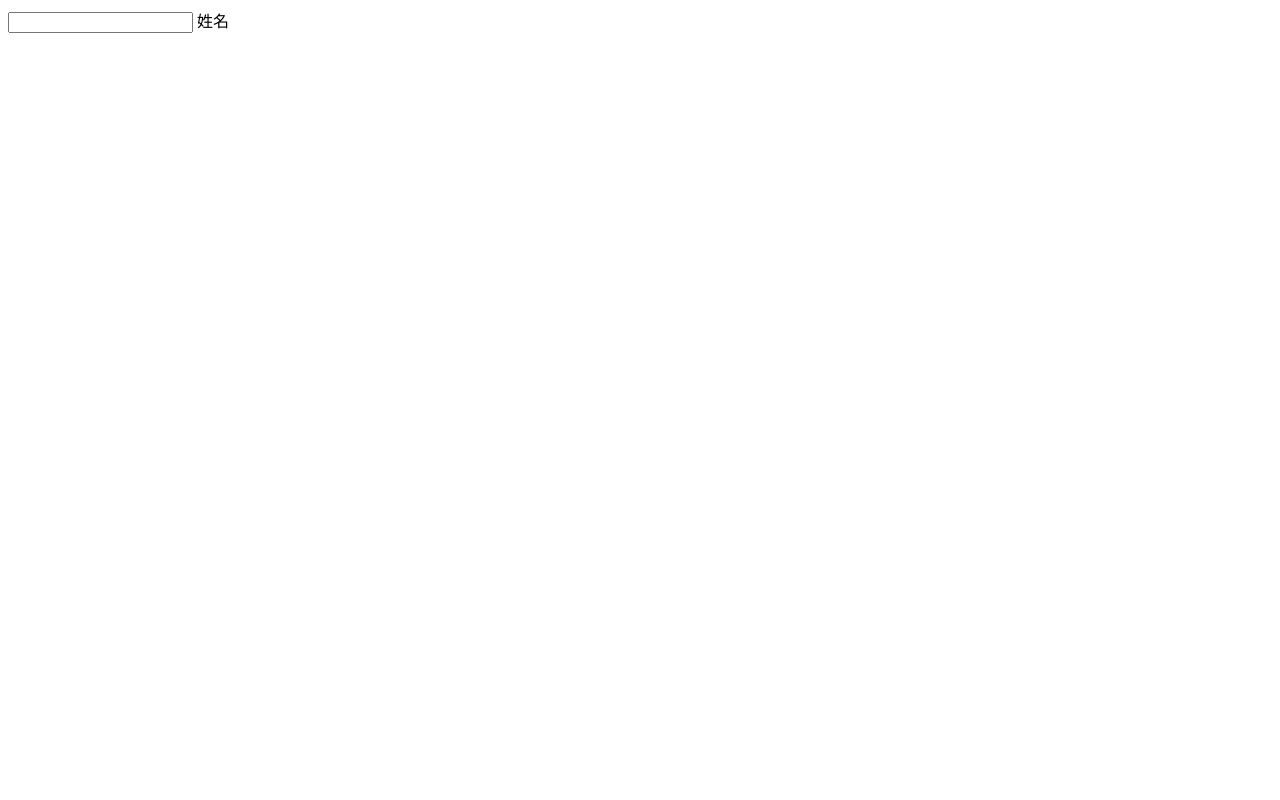
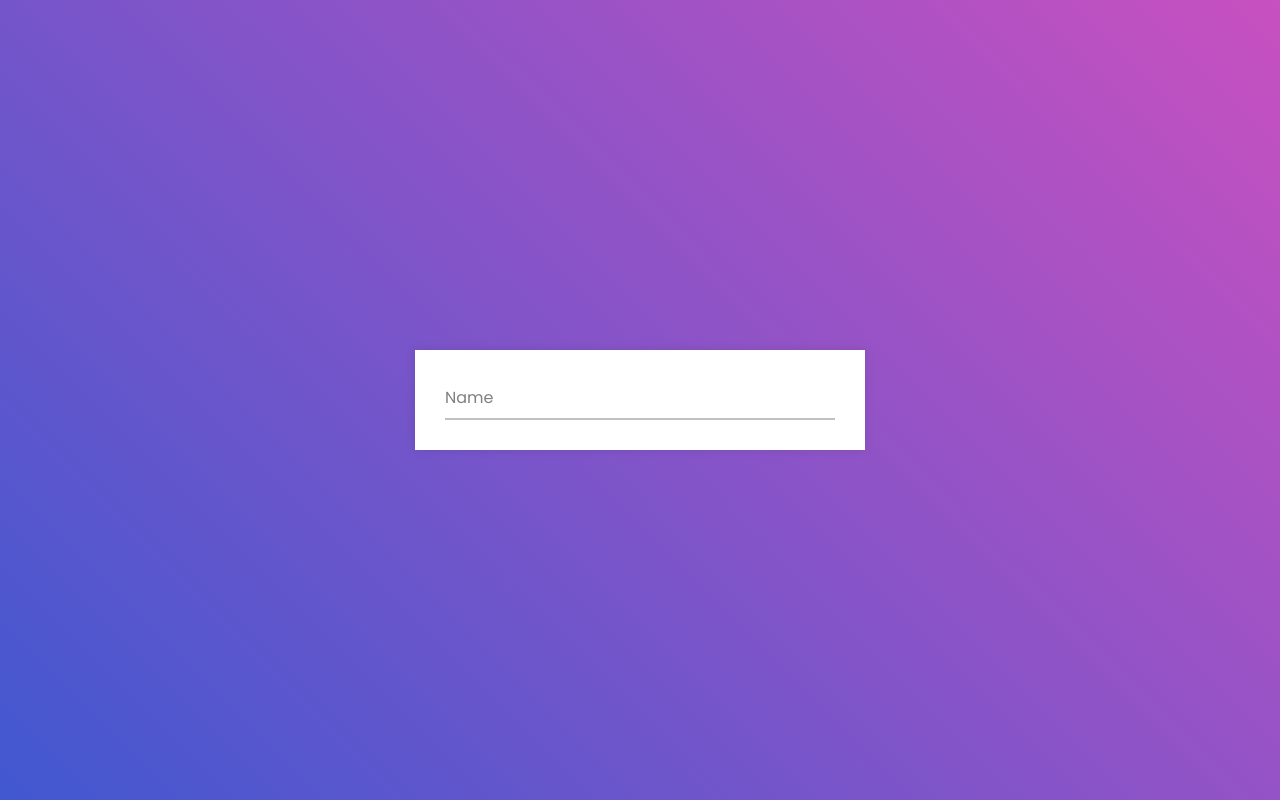
Before and after one commit to searchFun/BeautifuCssStudy, a plain HTML site: page input-box/index.html in a window 1280 px wide. Drawn offline with Linux system fonts and the light colour scheme.

Commit message:
over input-box

```diff
--- a/input-box/index.html
+++ b/input-box/index.html
@@ -4,13 +4,17 @@
 <head>
     <meta charset="UTF-8">
     <meta name="viewport" content="width=device-width, initial-scale=1.0">
+    <link rel="stylesheet" href="./style.css">
     <title>InputBox-Sample</title>
 </head>
 
 <body>
-    <div class="container">
-        <input type="text" required="required">
-        <span>姓名</span>
+    <div class="wrapper">
+        <div class="input-data">
+            <input type="text" required="required">
+            <div class="underline"></div>
+            <label>Name</label>
+        </div>
     </div>
 </body>
 
--- /dev/null
+++ b/input-box/style.css
@@ -0,0 +1,69 @@
+@import url("https://fonts.googleapis.com/css2?family=Poppins:wght@200;300;400;500;600;700;800;900&display=swap");
+
+* {
+  font-family: "Poppins", sans-serif;
+  margin: 0;
+  padding: 0;
+  outline: none;
+  box-sizing: border-box;
+}
+body {
+  display: flex;
+  justify-content: center;
+  align-items: center;
+  min-height: 100vh;
+  background: linear-gradient(-135deg, #c850c0, #4158d0);
+}
+.wrapper {
+  width: 450px;
+  background: #fff;
+  padding: 30px;
+  box-shadow: 0px 0px 10px rgba(0, 0, 0, 0.1);
+}
+.wrapper .input-data {
+  height: 40px;
+  width: 100%;
+  position: relative;
+}
+.wrapper .input-data input {
+  height: 100%;
+  width: 100%;
+  border: none;
+  font-size: 17px;
+  font-weight: 300px;
+  letter-spacing: 0.7px;
+  border-bottom: 2px solid silver;
+}
+.wrapper .input-data input:focus ~ label,
+.wrapper .input-data input:valid ~ label {
+  transform: translateY(-25px);
+  font-size: 10px;
+  color: #4158d0;
+}
+.wrapper .input-data label {
+  position: absolute;
+  bottom: 10px;
+  left: 0;
+  color: gray;
+  pointer-events: none;
+  transition: all 0.3s ease;
+}
+.wrapper .input-data .underline {
+  position: absolute;
+  bottom: 0px;
+  height: 2px;
+  width: 100%;
+}
+.wrapper .input-data .underline::before {
+  content: "";
+  position: absolute;
+  background: #4158d0;
+  height: 100%;
+  width: 100%;
+  transform: scaleX(0);
+  transition: transform 0.3s ease;
+}
+.wrapper .input-data input:focus ~ .underline::before,
+.wrapper .input-data input:valid ~ .underline::before {
+  transform: scaleX(1);
+}
```
Also changed, not shown: input-box/index.css (deleted).
